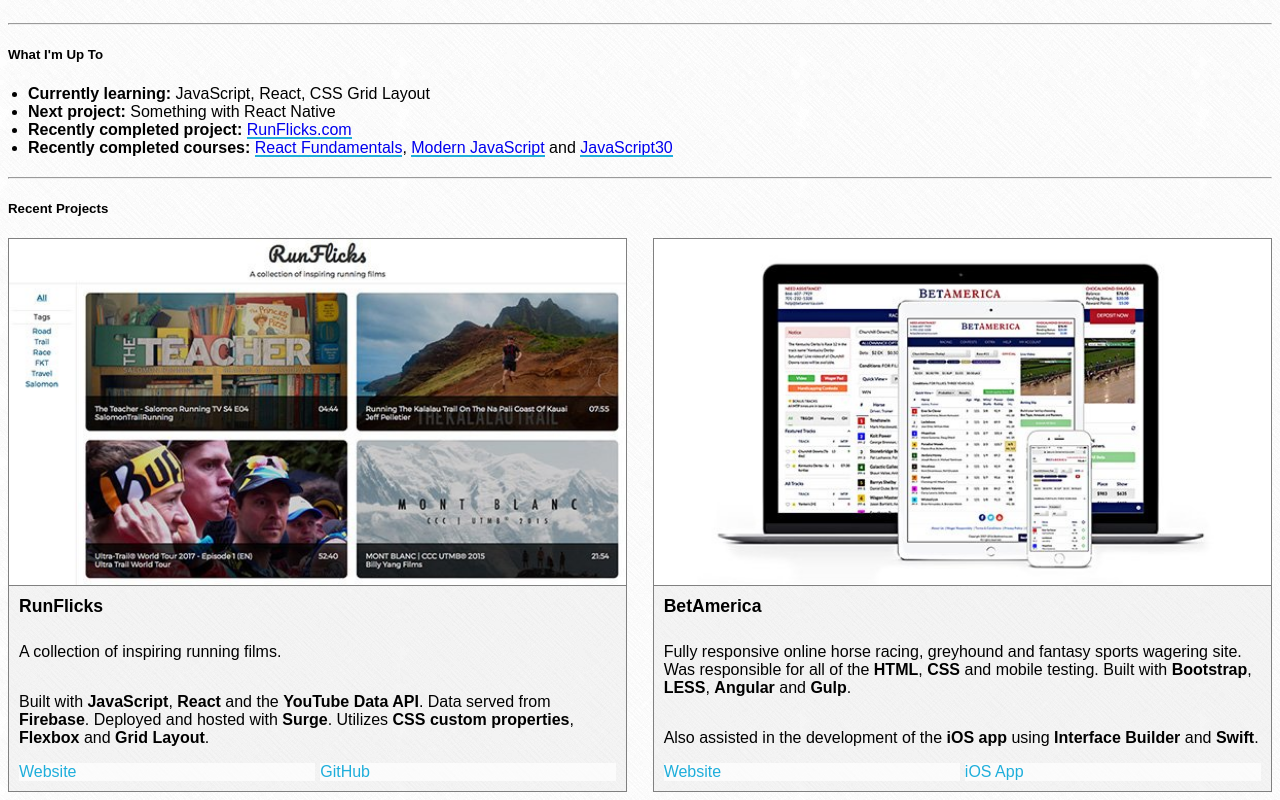
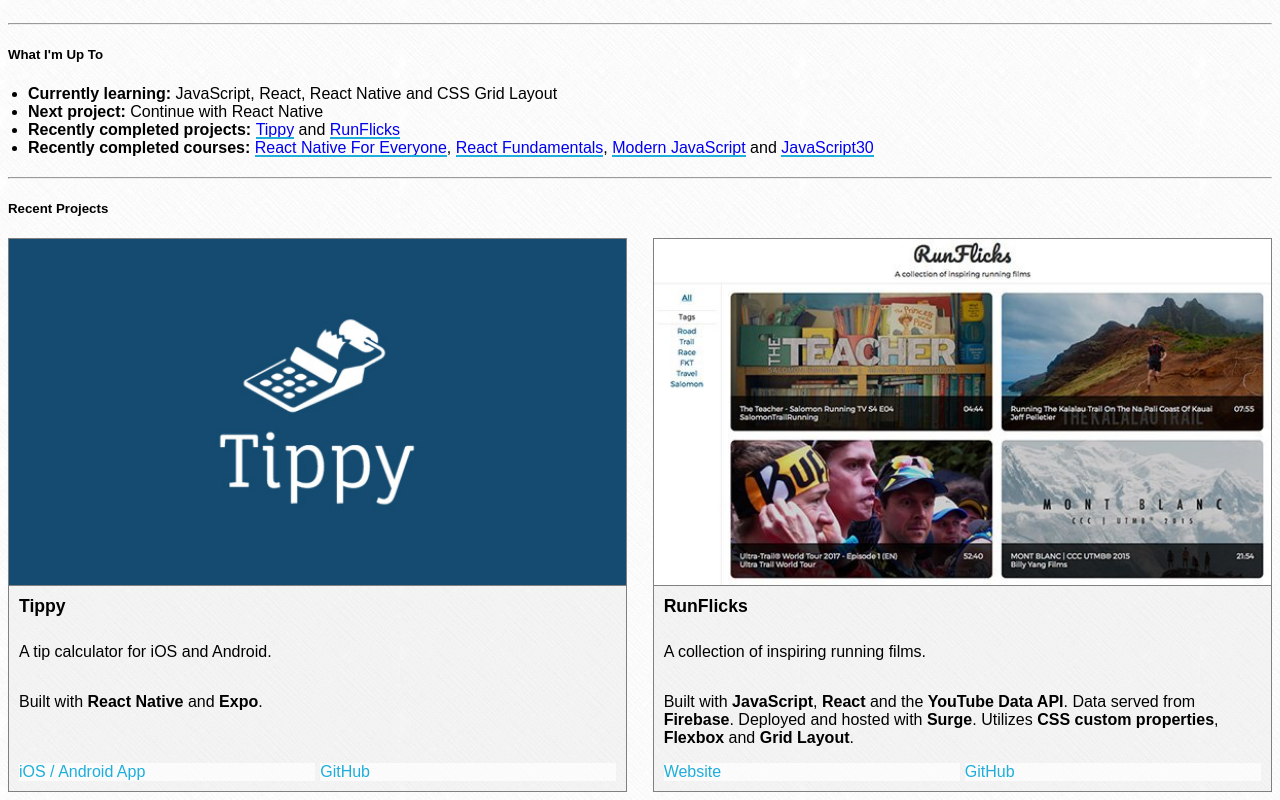
Before and after one commit to mattkj/matt-johnson.com, a website: page src/index.html in a window 1280 px wide. Shown: the part 320-1120 px from the top of the page. Drawn offline with nearby package versions, Linux system fonts and the light colour scheme; files that its build step writes are made by us from their sources.

Commit message:
add Tippy to projects section

```diff
--- a/src/index.html
+++ b/src/index.html
@@ -48,10 +48,10 @@
 
     <section>
       <ul>
-        <li><strong>Currently learning:</strong> JavaScript, React, CSS Grid Layout</li>
-        <li><strong>Next project:</strong> Something with React Native</li>
-        <li><strong>Recently completed project:</strong> <a href="#projects">RunFlicks.com</a></li>
-        <li><strong>Recently completed courses:</strong> <a href="https://tylermcginnis.com/courses/react-fundamentals/">React Fundamentals</a>, <a href="https://tylermcginnis.com/courses/modern-javascript/">Modern JavaScript</a> and <a href="https://javascript30.com/">JavaScript30</a></li>
+        <li><strong>Currently learning:</strong> JavaScript, React, React Native and CSS Grid Layout</li>
+        <li><strong>Next project:</strong> Continue with React Native</li>
+        <li><strong>Recently completed projects:</strong> <a href="#projects">Tippy</a> and <a href="#projects">RunFlicks</a></li>
+        <li><strong>Recently completed courses:</strong> <a href="https://www.leveluptutorials.com/store/products/tutorials/lut-dd014">React Native For Everyone</a>, <a href="https://tylermcginnis.com/courses/react-fundamentals/">React Fundamentals</a>, <a href="https://tylermcginnis.com/courses/modern-javascript/">Modern JavaScript</a> and <a href="https://javascript30.com/">JavaScript30</a></li>
       </ul>
     </section>
 
@@ -60,6 +60,19 @@
     <h5 id="projects">Recent Projects</h5>
 
     <div class="projects">
+
+      <div class="project">
+        <img class="u-max-full-width" src="images/tippy.jpg" alt="Tippy">
+        <div class="details">
+          <div class="heading">Tippy</div>
+          <p>A tip calculator for iOS and Android.</p>
+          <p>Built with <strong>React Native</strong> and <strong>Expo</strong>.</p>
+          <div class="buttons">
+            <a href="https://expo.io/@mattj/tippy" class="button">iOS / Android App</a>
+            <a href="https://github.com/mattkj/tippy" class="button">GitHub</a>
+          </div>
+        </div>
+      </div>
 
       <div class="project">
         <img class="u-max-full-width" src="images/runflicks.jpg" alt="RunFlicks">
```
Also changed, not shown: dist/images/tippy.jpg (added), dist/index.html.
